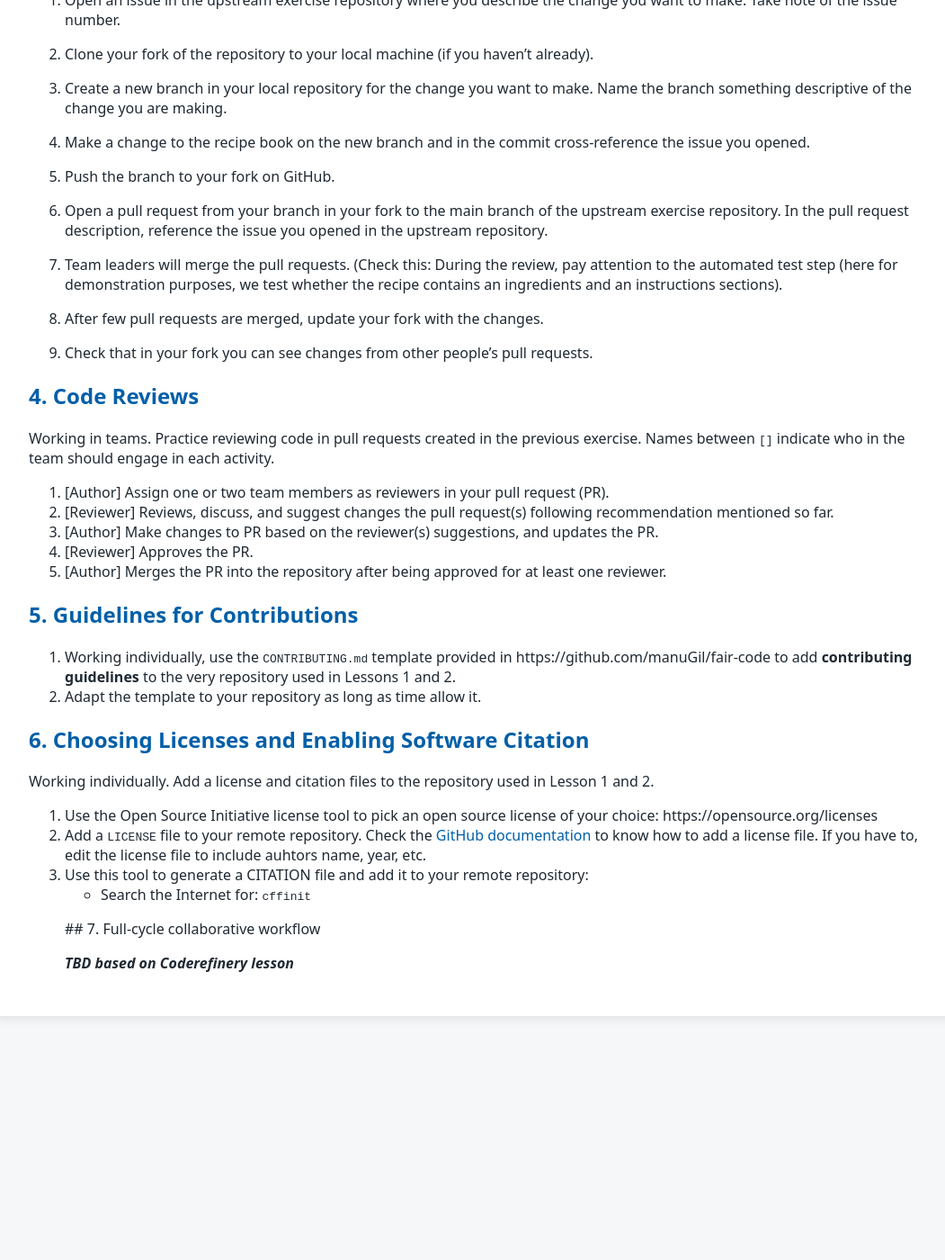
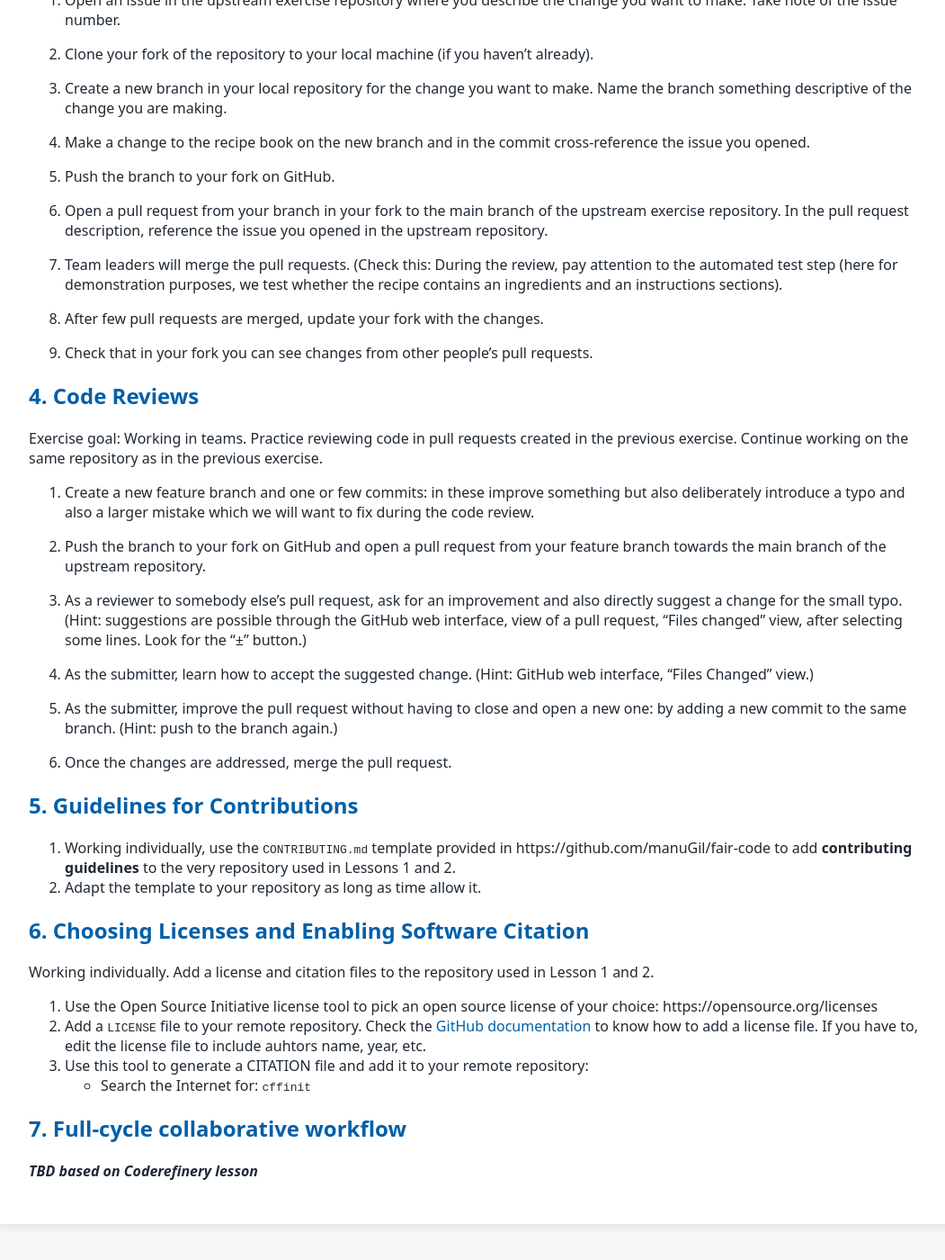
Before and after one commit to tu-delft-library/collaborative_software_development, a Jekyll site: the page built from material_for_participants/exercises.md, in a window 1280 px wide and 1400 px high, scrolled down 1436 px. Shown: the whole window at 90% size, without its empty margins (108-1159 px from the left). Built offline with Jekyll 4.4.1, drawn with Linux system fonts in a browser that asks for light colours; our own code applies the rules of GitHub Pages for plain Markdown files; before the commit the page ends 2605 px from its top, so only the background shows below that.

Commit message:
add lesson plan for code review and automated testing

```diff
--- a/material_for_participants/exercises.md
+++ b/material_for_participants/exercises.md
@@ -79,18 +79,27 @@ In this case we do not add collaborators to the repository (this is the point of
 
 ## 4. Code Reviews
 
-Working in teams. Practice reviewing code in pull requests created in the previous exercise. Names between `[]` indicate who in the team should engage in each activity.
+Exercise goal: Working in teams. Practice reviewing code in pull requests created in the previous exercise.
+Continue working on the same repository as in the previous exercise.
 
-1. [Author] Assign one or two team members as reviewers in your pull request (PR).
-2. [Reviewer] Reviews, discuss, and  suggest changes the pull request(s) following recommendation mentioned so far.
-3. [Author] Make changes to PR based on the reviewer(s) suggestions, and updates the PR.
-4. [Reviewer] Approves the PR.
-5. [Author] Merges the PR into the repository after being approved for at least one reviewer.
+1. Create a new feature branch and one or few commits: in these improve something but also deliberately introduce a typo and also a larger mistake which we will want to fix during the code review.
+
+2. Push the branch to your fork on GitHub and open a pull request from your feature branch towards the main branch of the upstream repository.
+
+3. As a reviewer to somebody else’s pull request, ask for an improvement and also directly suggest a change for the small typo. (Hint: suggestions are possible through the GitHub web interface, view of a pull request, “Files changed” view, after selecting some lines. Look for the “±” button.)
+
+4. As the submitter, learn how to accept the suggested change. (Hint: GitHub web interface, “Files Changed” view.)
+
+5. As the submitter, improve the pull request without having to close and open a new one: by adding a new commit to the same branch. (Hint: push to the branch again.)
+
+6. Once the changes are addressed, merge the pull request.
+
 
 ## 5. Guidelines for Contributions
 
 1. Working individually, use the `CONTRIBUTING.md` template provided in https://github.com/manuGil/fair-code to add **contributing guidelines** to the very repository used in Lessons 1 and 2.
 2. Adapt the template to your repository as long as time allow it.
+
 
 ## 6. Choosing Licenses and Enabling Software Citation
 
@@ -100,6 +109,7 @@ Working individually. Add a license and citation files to the repository used in
 3. Use this tool to generate a CITATION  file and add it to your remote repository:
     - Search the Internet for: `cffinit`
 
-    ## 7. Full-cycle collaborative workflow
 
-    ***TBD based on Coderefinery lesson***
+## 7. Full-cycle collaborative workflow
+
+***TBD based on Coderefinery lesson***
```
Also changed, not shown: material_for_trainers/lesson_plan.md (+4 -9 lines).
